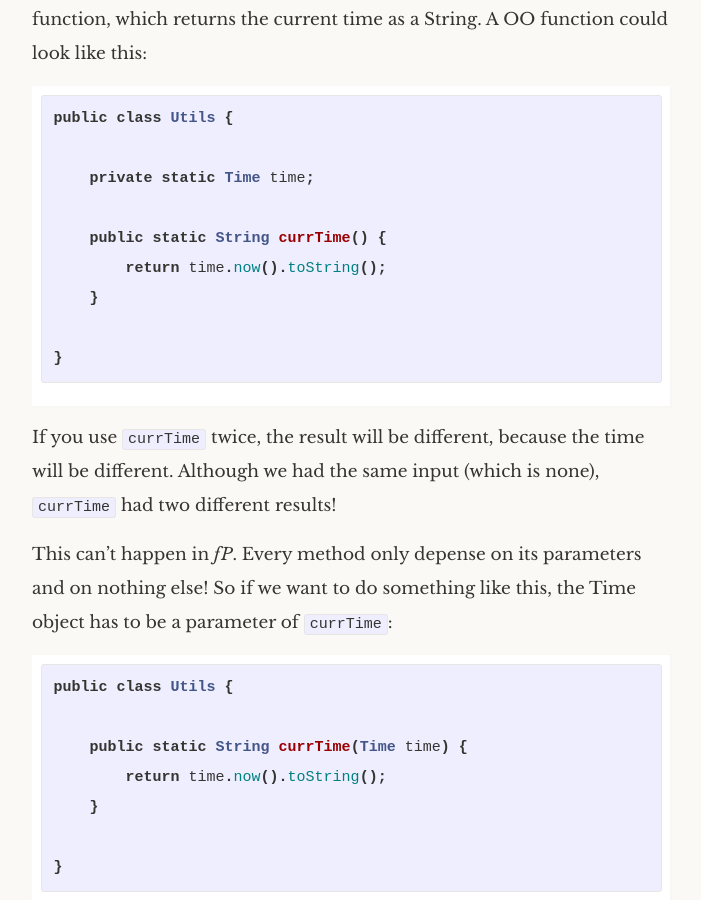
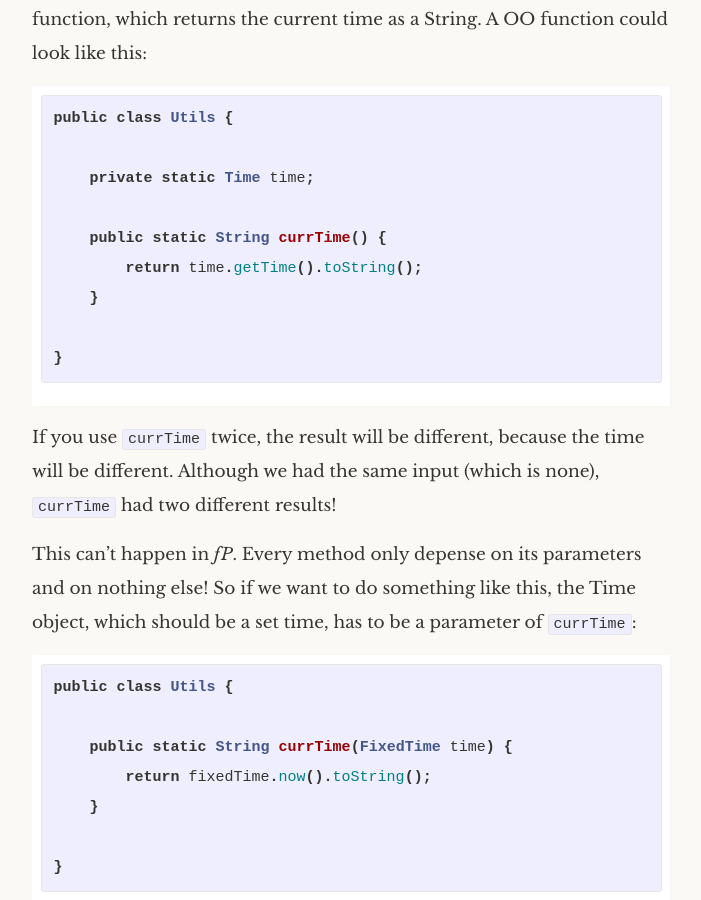
Before and after one commit to flyingbytes/flyingbytes.github.io, a Jekyll site: the page built from _posts/2017-16-01-Java8-Part0.markdown, in a window 1280 px wide and 900 px high, scrolled down 2348 px. Shown: the whole window, without its empty margins (289-990 px from the left). Built offline with Jekyll 4.4.1, drawn with Linux system fonts in a browser that asks for light colours; some web fonts are replaced; comment, search, counter and statistics services are not loaded.

Commit message:
Explain Time more

```diff
--- a/_posts/2017-16-01-Java8-Part0.markdown
+++ b/_posts/2017-16-01-Java8-Part0.markdown
@@ -71,7 +71,7 @@ public class Utils {
     private static Time time;
 
     public static String currTime() {
-        return time.now().toString();
+        return time.getTime().toString();
     }
 
 }
@@ -81,13 +81,13 @@ If you use `currTime` twice, the result will be different, because the time will
 (which is none), `currTime` had two different results!
 
 This can't happen in *fP*. Every method only depense on its parameters and on nothing else! So if we want to do something like this,
-the Time object has to be a parameter of `currTime`:
+the Time object, which should be a set time, has to be a parameter of `currTime`:
 
 {% highlight java %}
 public class Utils {
 
-    public static String currTime(Time time) {
-        return time.now().toString();
+    public static String currTime(FixedTime time) {
+        return fixedTime.now().toString();
     }
 
 }
```
